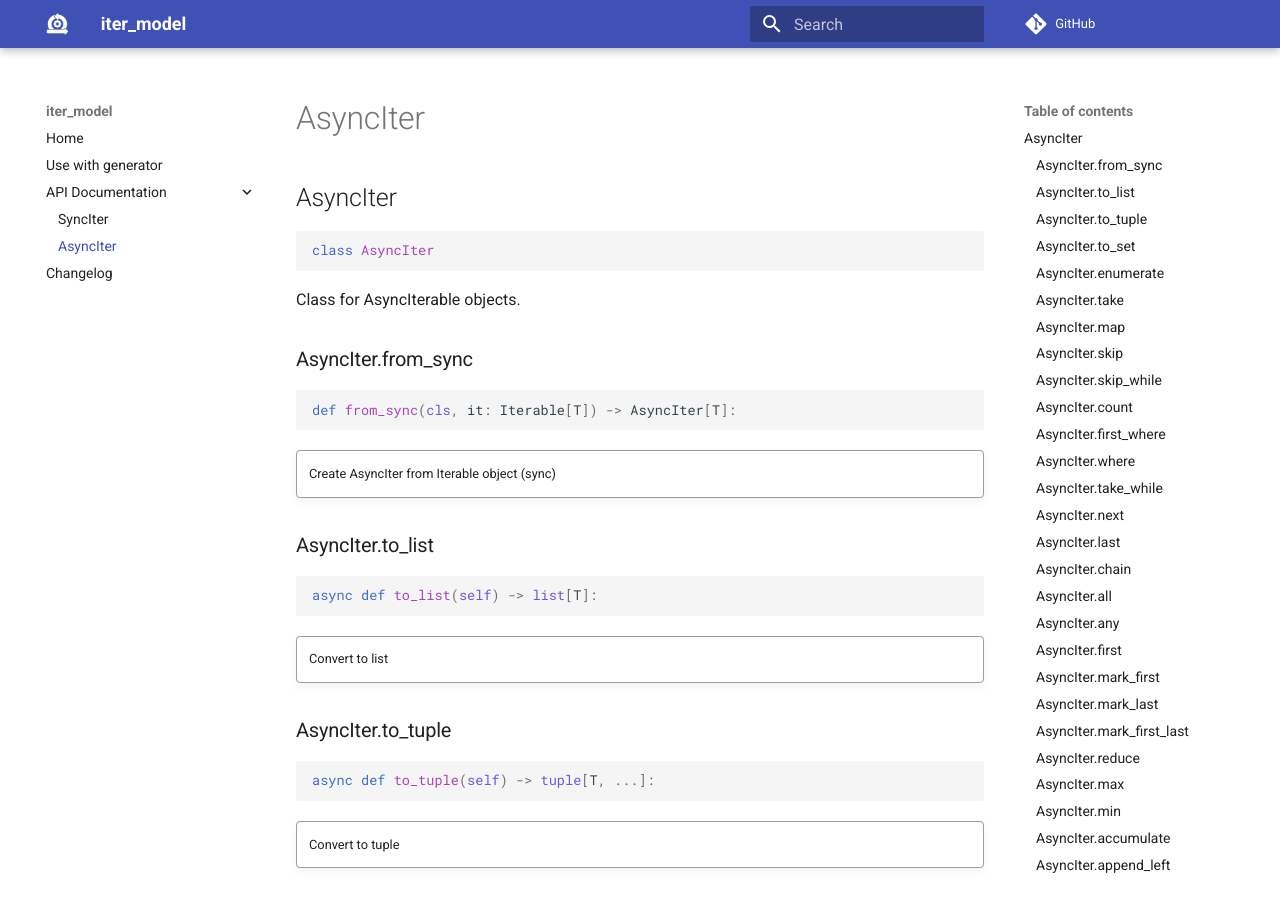
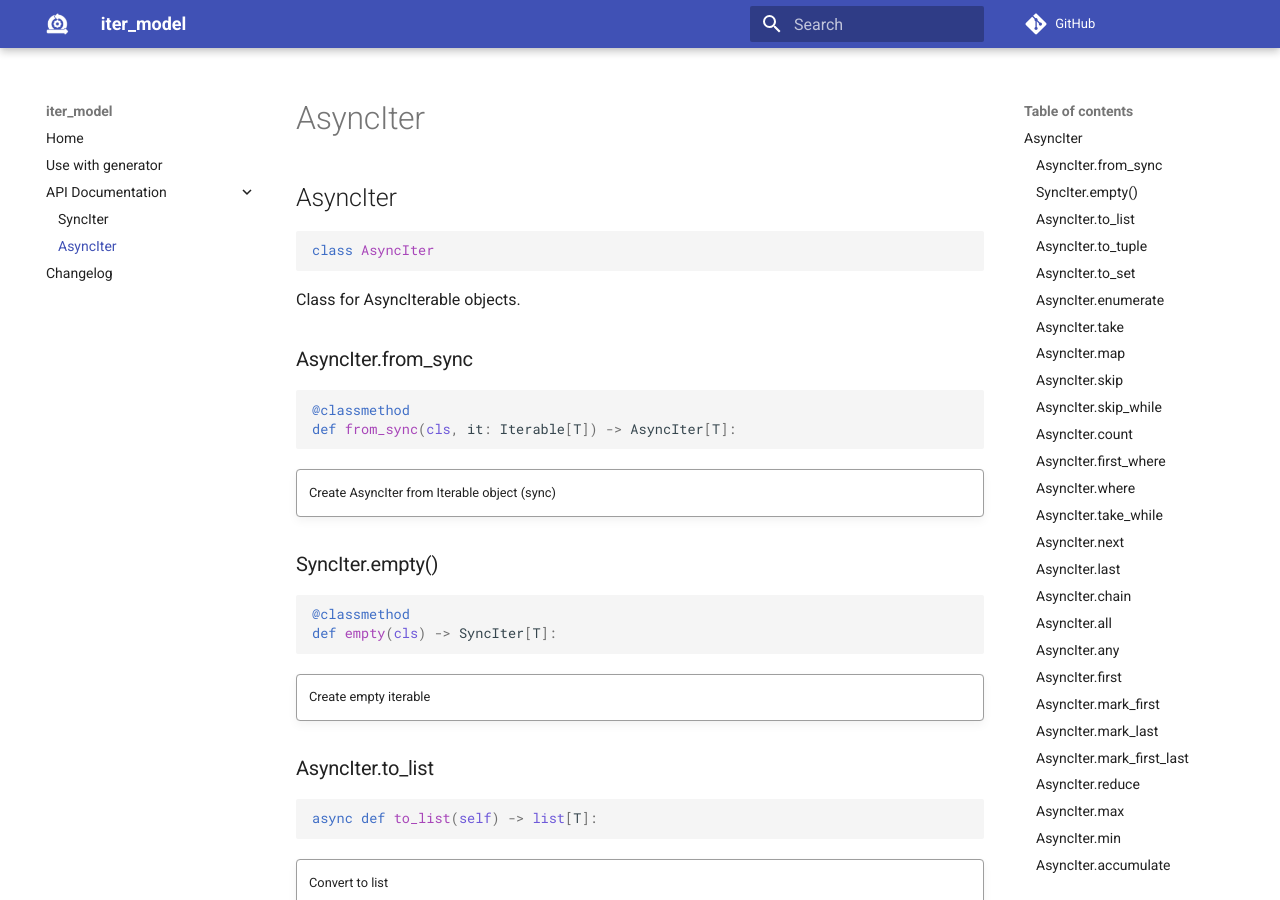
Before and after one commit to VolodymyrBor/iter_model, an MkDocs documentation site: the page built from docs/async_iter.md, in a window 1280 px wide and 900 px high. Built offline with MkDocs 1.6.1 and Material for MkDocs 9.7.7, drawn with Linux system fonts in a browser that asks for light colours; comment, search, counter and statistics services are not loaded.

Commit message:
📃added empty() constructor to docs

````diff
--- a/docs/async_iter.md
+++ b/docs/async_iter.md
@@ -11,11 +11,22 @@ Class for AsyncIterable objects.
 ### AsyncIter.from_sync
 
 ```python
+@classmethod
 def from_sync(cls, it: Iterable[T]) -> AsyncIter[T]:
 ```
 
 !!! quote ""
     Create AsyncIter from Iterable object (sync)
+
+### SyncIter.empty()
+
+```python
+@classmethod
+def empty(cls) -> SyncIter[T]:
+```
+
+!!! quote ""
+    Create empty iterable
 
 ### AsyncIter.to_list
 
````
Also changed, not shown: docs/sync_iter.md (+10 -0 lines).
